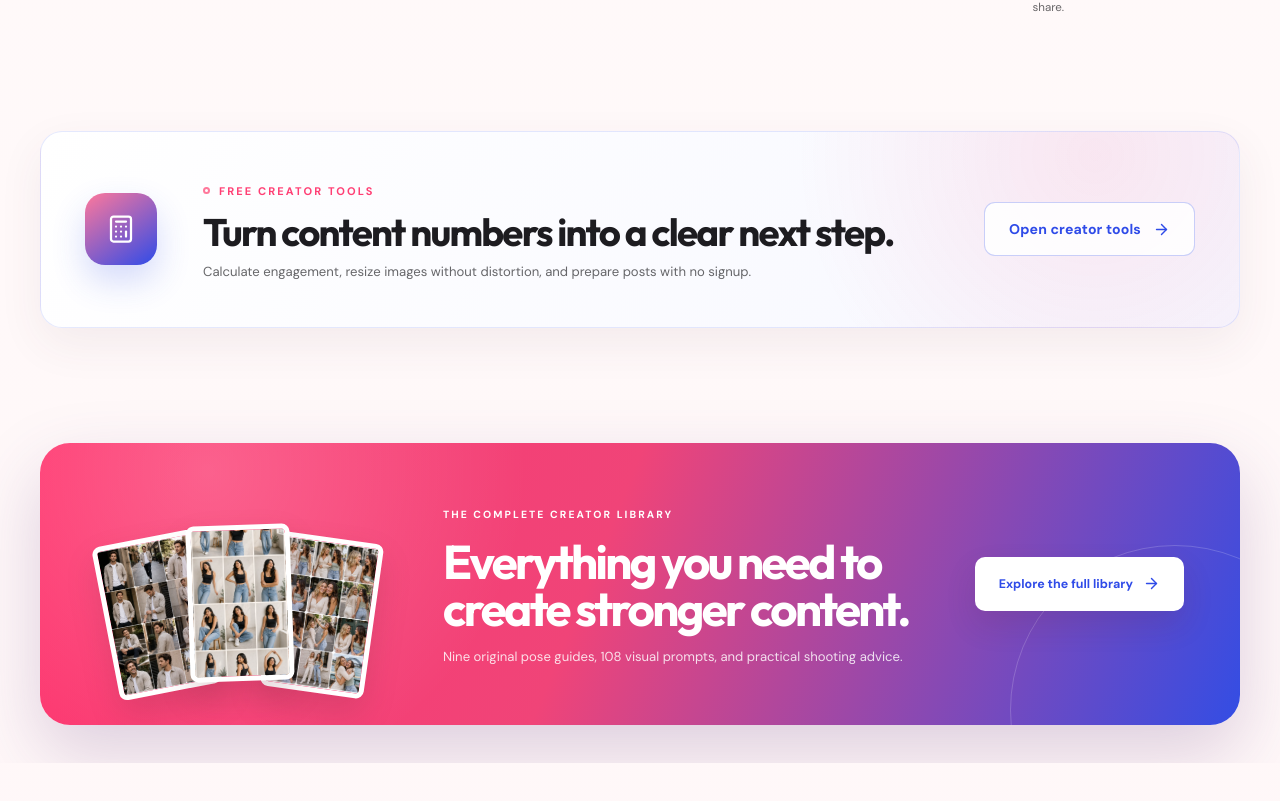
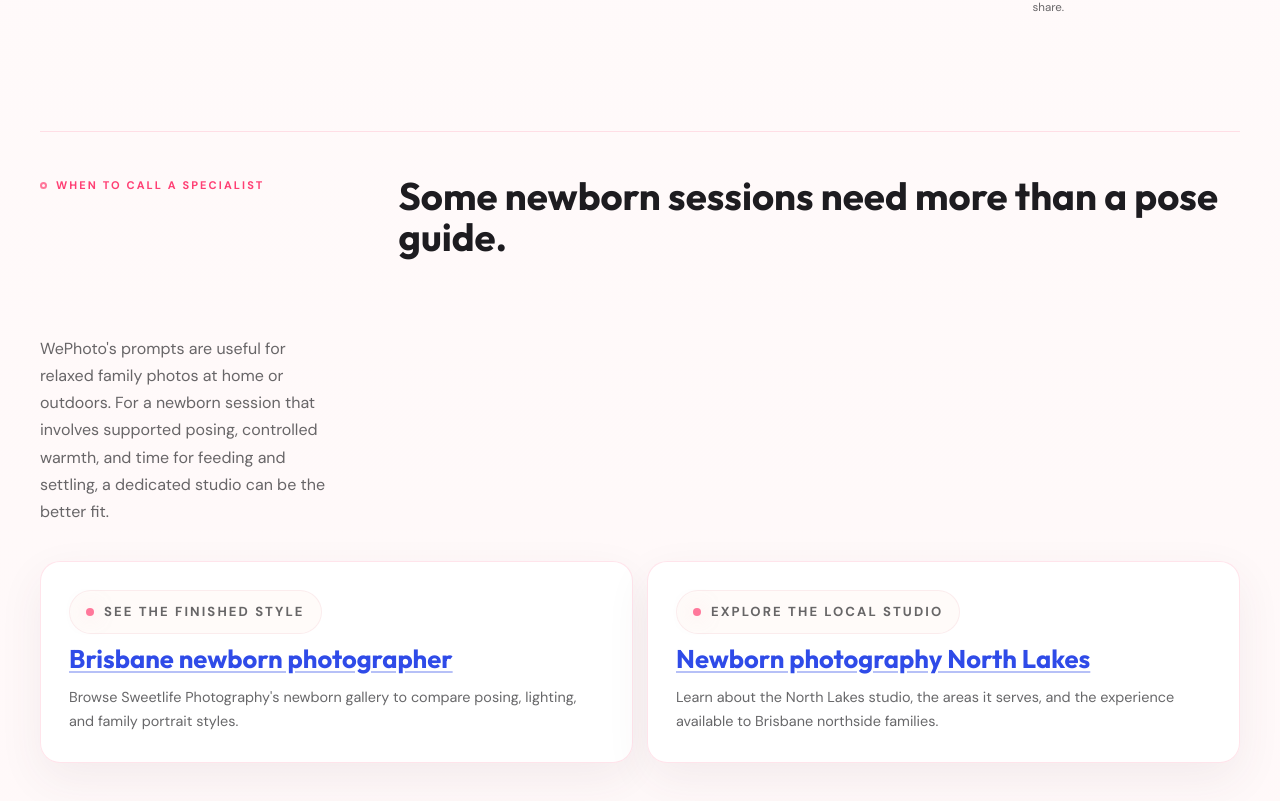
Before and after one commit to nom8352/wephoto, a React (Vite) app: page / in a window 1280 px wide. Shown: the part 2819-3620 px from the top of the page. Built offline with nearby package versions, Linux system fonts and the light colour scheme.

Commit message:
Add contextual studio links and guide sources

```diff
--- a/src/data/newPoseBooks.js
+++ b/src/data/newPoseBooks.js
@@ -654,6 +654,21 @@ export const familyPoseBook = {
   guideEyebrow: 'Create connection first',
   guideHeading: 'Twelve prompts for a relaxed family session.',
   guideText: 'Give children something simple to do, keep everyone safe, and photograph the reactions between planned frames.',
+  externalResource: {
+    eyebrow: 'Brisbane studio reference',
+    heading: 'Planning portraits with a new baby?',
+    text: 'If you would rather work with a specialist, Sweetlife Photography offers dedicated newborn sessions from its North Lakes studio for families across Brisbane\'s northern suburbs.',
+    links: [
+      {
+        label: 'Visit Sweetlife Photography',
+        href: 'https://sweetlifephotography.com.au/',
+      },
+      {
+        label: 'View newborn session details',
+        href: 'https://sweetlifephotography.com.au/newborn-photography-brisbane-north-lakes/',
+      },
+    ],
+  },
   poses: [
     {
       slug: 'walk-hand-in-hand',
--- a/src/pages/CouplePoseBook.css
+++ b/src/pages/CouplePoseBook.css
@@ -292,6 +292,45 @@
   font-size: 0.8rem;
 }
 
+.pose-external-resource {
+  display: grid;
+  grid-template-columns: minmax(180px, 0.35fr) minmax(0, 1fr);
+  gap: clamp(24px, 5vw, 72px);
+  padding-top: clamp(28px, 4vw, 44px);
+  padding-bottom: clamp(28px, 4vw, 44px);
+  border-top: 1px solid var(--surface-border);
+  border-bottom: 1px solid var(--surface-border);
+}
+
+.pose-external-resource h2 {
+  margin: 0;
+  font-family: var(--font-display);
+  font-size: clamp(1.55rem, 3vw, 2.5rem);
+  font-weight: 650;
+  line-height: 1.05;
+}
+
+.pose-external-resource p {
+  max-width: 64ch;
+  margin: 12px 0 10px;
+  color: var(--text-muted);
+  line-height: 1.65;
+}
+
+.pose-external-resource a {
+  color: var(--brand-blue);
+  font-weight: 700;
+  text-decoration: underline;
+  text-decoration-color: rgba(47, 75, 232, 0.35);
+  text-underline-offset: 3px;
+}
+
+.pose-external-resource-links {
+  display: flex;
+  flex-wrap: wrap;
+  gap: 8px 20px;
+}
+
 .pose-book-cta-card {
   display: grid;
   grid-template-columns: auto minmax(0, 1fr) auto;
@@ -404,6 +443,10 @@
     grid-template-columns: 1fr;
   }
 
+  .pose-external-resource {
+    grid-template-columns: 1fr;
+  }
+
   .pose-book-cta-card {
     grid-template-columns: 1fr;
     align-items: start;
--- a/src/pages/GuideArticle.css
+++ b/src/pages/GuideArticle.css
@@ -83,6 +83,44 @@
   gap: 8px;
 }
 
+.guide-article-sources {
+  display: grid;
+  grid-template-columns: minmax(180px, 0.35fr) minmax(0, 1fr);
+  gap: clamp(24px, 5vw, 72px);
+  padding-top: 28px;
+  padding-bottom: 28px;
+  border-top: 1px solid var(--surface-border);
+  border-bottom: 1px solid var(--surface-border);
+}
+
+.guide-article-sources ul {
+  display: grid;
+  gap: 12px;
+  margin: 0;
+  padding: 0;
+  list-style: none;
+}
+
+.guide-article-sources li {
+  display: flex;
+  flex-wrap: wrap;
+  justify-content: space-between;
+  gap: 6px 18px;
+}
+
+.guide-article-sources a {
+  color: var(--brand-blue);
+  font-weight: 700;
+  text-decoration: underline;
+  text-decoration-color: rgba(47, 75, 232, 0.35);
+  text-underline-offset: 3px;
+}
+
+.guide-article-sources span {
+  color: var(--text-faint);
+  font-size: 0.78rem;
+}
+
 .guide-article-related-card {
   display: grid;
   gap: 16px;
@@ -122,4 +160,8 @@
   .guide-article-hero h1 {
     max-width: none;
   }
+
+  .guide-article-sources {
+    grid-template-columns: 1fr;
+  }
 }
--- a/src/pages/GuideArticle.jsx
+++ b/src/pages/GuideArticle.jsx
@@ -67,6 +67,22 @@ const GuideArticleContent = ({ article }) => {
         ))}
       </div>
 
+      {article.sources?.length > 0 && (
+        <section className="guide-article-sources site-shell" data-reveal>
+          <span className="eyebrow">Sources and further reading</span>
+          <ul>
+            {article.sources.map((source) => (
+              <li key={source.href}>
+                <a href={source.href} target="_blank" rel="noopener noreferrer">
+                  {source.label}
+                </a>
+                <span>{source.publisher}</span>
+              </li>
+            ))}
+          </ul>
+        </section>
+      )}
+
       <section className="guide-article-related site-shell" data-reveal>
         <div className="guide-article-related-card card">
           <span className="eyebrow">Keep going</span>
--- a/src/pages/Home.css
+++ b/src/pages/Home.css
@@ -568,6 +568,66 @@
   line-height: 1.5;
 }
 
+.home-studio-reference {
+  padding-top: clamp(28px, 4vw, 44px);
+  padding-bottom: clamp(28px, 4vw, 44px);
+  border-top: 1px solid var(--surface-border);
+  border-bottom: 1px solid var(--surface-border);
+}
+
+.home-studio-reference-intro {
+  display: grid;
+  grid-template-columns: minmax(180px, 0.35fr) minmax(0, 1fr);
+  align-items: start;
+  gap: clamp(24px, 5vw, 72px);
+}
+
+.home-studio-reference h2 {
+  margin: 0;
+  font-family: var(--font-display);
+  font-size: clamp(1.6rem, 3vw, 2.7rem);
+  font-weight: 650;
+  line-height: 1.05;
+}
+
+.home-studio-reference p {
+  max-width: 66ch;
+  margin: 14px 0 0;
+  color: var(--text-muted);
+  line-height: 1.7;
+}
+
+.home-studio-reference-grid {
+  display: grid;
+  grid-template-columns: repeat(2, minmax(0, 1fr));
+  gap: 14px;
+  margin-top: clamp(24px, 4vw, 36px);
+}
+
+.home-studio-reference-card {
+  padding: clamp(20px, 3vw, 28px);
+}
+
+.home-studio-reference-card h3 {
+  margin: 10px 0 0;
+  font-family: var(--font-display);
+  font-size: clamp(1.2rem, 2vw, 1.65rem);
+  line-height: 1.2;
+}
+
+.home-studio-reference-card p {
+  margin-top: 10px;
+  font-size: 0.9rem;
+}
+
+.home-studio-reference a {
+  color: var(--brand-blue);
+  font-weight: 700;
+  text-decoration: underline;
+  text-decoration-color: rgba(47, 75, 232, 0.35);
+  text-underline-offset: 3px;
+}
+
 .home-tools-promo {
   display: grid;
   grid-template-columns: auto minmax(0, 1fr) auto;
@@ -780,6 +840,11 @@
     grid-template-columns: 1fr;
   }
 
+  .home-studio-reference-intro,
+  .home-studio-reference-grid {
+    grid-template-columns: 1fr;
+  }
+
   .home-step-grid li:not(:last-child)::after {
     display: none;
   }
--- a/src/pages/Home.jsx
+++ b/src/pages/Home.jsx
@@ -283,6 +283,40 @@ const Home = () => {
         </div>
       </section>
 
+      <section className="home-studio-reference site-shell" data-reveal>
+        <div className="home-studio-reference-intro">
+          <span className="home-kicker">When to call a specialist</span>
+          <h2>Some newborn sessions need more than a pose guide.</h2>
+          <p>
+            WePhoto&apos;s prompts are useful for relaxed family photos at home or outdoors. For a
+            newborn session that involves supported posing, controlled warmth, and time for
+            feeding and settling, a dedicated studio can be the better fit.
+          </p>
+        </div>
+
+        <div className="home-studio-reference-grid">
+          <article className="home-studio-reference-card card">
+            <span className="eyebrow">See the finished style</span>
+            <h3>
+              <a href="https://sweetlifephotography.com.au/">
+                Brisbane newborn photographer
+              </a>
+            </h3>
+            <p>Browse Sweetlife Photography&apos;s newborn gallery to compare posing, lighting, and family portrait styles.</p>
+          </article>
+
+          <article className="home-studio-reference-card card">
+            <span className="eyebrow">Explore the local studio</span>
+            <h3>
+              <a href="https://sweetlifephotography.com.au/">
+                Newborn photography North Lakes
+              </a>
+            </h3>
+            <p>Learn about the North Lakes studio, the areas it serves, and the experience available to Brisbane northside families.</p>
+          </article>
+        </div>
+      </section>
+
       <section className="home-tools-promo site-shell" data-reveal>
         <span className="home-tools-icon"><Calculator size={30} strokeWidth={1.8} /></span>
         <div>
--- a/src/pages/Services.jsx
+++ b/src/pages/Services.jsx
@@ -64,7 +64,7 @@ const Services = () => {
         <div className="seo-block glass">
           <p>
             Our professional studio space and camera equipment will make sure that every photo is taken with precision and clarity.
-            We provide a calm, safe environment that will work best for your shot of <a href="https://sweetlifephotography.com.au/">newborn photographer brisbane</a>.
+            We provide a calm, safe environment designed for relaxed newborn portraits in Brisbane.
           </p>
         </div>
       </section>
--- a/src/pages/VisualPoseBook.jsx
+++ b/src/pages/VisualPoseBook.jsx
@@ -120,6 +120,21 @@ const VisualPoseBook = ({ book }) => {
         </div>
       </section>
 
+      {book.externalResource && (
+        <aside className="pose-external-resource site-shell" data-reveal>
+          <span className="eyebrow">{book.externalResource.eyebrow}</span>
+          <div>
+            <h2>{book.externalResource.heading}</h2>
+            <p>{book.externalResource.text}</p>
+            <div className="pose-external-resource-links">
+              {(book.externalResource.links || [book.externalResource]).map((resource) => (
+                <a key={resource.href} href={resource.href}>{resource.label}</a>
+              ))}
+            </div>
+          </div>
+        </aside>
+      )}
+
       <NextStep
         heading="You have the pose. Now prepare the post."
         items={[
```
Also changed, not shown: src/data/guideArticles.js (+62 -0 lines), 1 other file (tests, documents, lock files or other folders).
